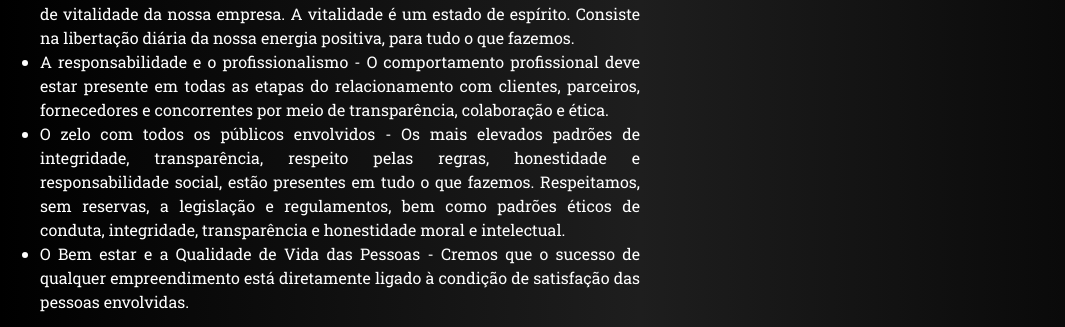
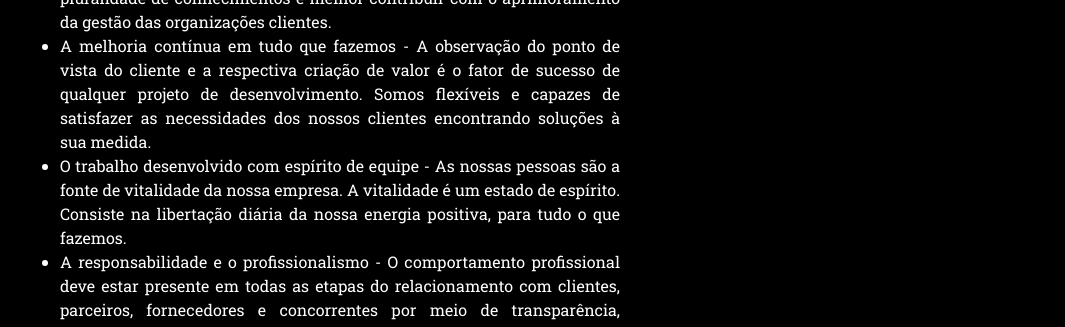
Before and after one commit to Wildarte/valentimconsultoria, a PHP site: page /paginas/empresa in a window 1280 px wide. Shown: the part 2288-2615 px from the top of the page, without its empty margins (0-1065 px from the left). Run offline with PHP 8.4, Linux system fonts and the light colour scheme; some libraries are stand-ins or nearby versions; some web fonts are replaced.

Commit message:
commit onde eu arrumei o fundo preto da page serviços

```diff
--- a/app/Views/paginas/empresa.php
+++ b/app/Views/paginas/empresa.php
@@ -13,7 +13,7 @@
     </div>
 
     <div class="row">
-        <div class="col-md-6 my-0" style="background-image: linear-gradient(to right, rgb(30,30,30), rgb(0,0,0));">
+        <div class="col-md-6 my-0" style="background-color: #000">
             <img  src="https://cdn.pixabay.com/photo/2018/03/03/20/02/laptop-3196481_960_720.jpg" alt="Responsive image" class="">
         </div>
         <div class="col-md-6 card-text">
@@ -45,7 +45,7 @@
     <!-- a class d-flex-row-reverse serve para inverter os elementos na linha -->
     <div class="row d-flex flex-row-reverse">
 
-        <div class="col-md-6 my-0" style="background-image: linear-gradient(to right, rgb(30,30,30), rgb(0,0,0));"  >
+        <div class="col-md-6 my-0" style="background-color: #000"  >
             <img  src="https://cdn.pixabay.com/photo/2018/04/25/08/40/hands-3348987_960_720.jpg" alt="Responsive image" class="">
         </div>
 
@@ -64,7 +64,7 @@
 <div class="container-fluid"  id="quemsomos">
 
     <div class="row">
-        <div class="col-md-6 my-0" style="background-image: linear-gradient(to right, rgb(30,30,30), rgb(0,0,0));">
+        <div class="col-md-6 my-0" style="background-color: #000">
             <img  src="https://cdn.pixabay.com/photo/2015/03/26/09/41/tie-690084_960_720.jpg" alt="Responsive image" class="">
         </div>
         <div class="col-md-6 card-text">
@@ -84,7 +84,7 @@
     <!-- a class d-flex-row-reverse serve para inverter os elementos na linha -->
     <div class="row d-flex flex-row-reverse">
 
-        <div class="col-md-6 my-0" style="background-image: linear-gradient(to right, rgb(30,30,30), rgb(0,0,0));">
+        <div class="col-md-6 my-0" style="background-color: #000">
             <img  src="https://cdn.pixabay.com/photo/2016/03/09/09/22/workplace-1245776_960_720.jpg" alt="Responsive image" class="">
         </div>
 
@@ -118,7 +118,7 @@
 <div class="container-fluid"  id="quemsomos">
 
     <div class="row">
-        <div class="col-md-6 my-0" style="background-image: linear-gradient(to right, rgb(30,30,30), rgb(0,0,0));">
+        <div class="col-md-6 my-0" style="background-color: #000">
             <img  src="https://cdn.pixabay.com/photo/2017/10/29/14/43/arrows-2899888_960_720.jpg" alt="Responsive image" class="">
         </div>
         <div class="col-md-6 card-text">
--- a/public/css/mystyle.css
+++ b/public/css/mystyle.css
@@ -17,9 +17,9 @@
 
 .card-text{
     text-align: justify;
-    background-image: linear-gradient(to right, rgb(0,0,0), rgb(30,30,30));
+    background-color: #000;
     color: #fff;
-    padding: 0px;
+    padding: 20px;
     margin: 0 auto;
 }
 
```
